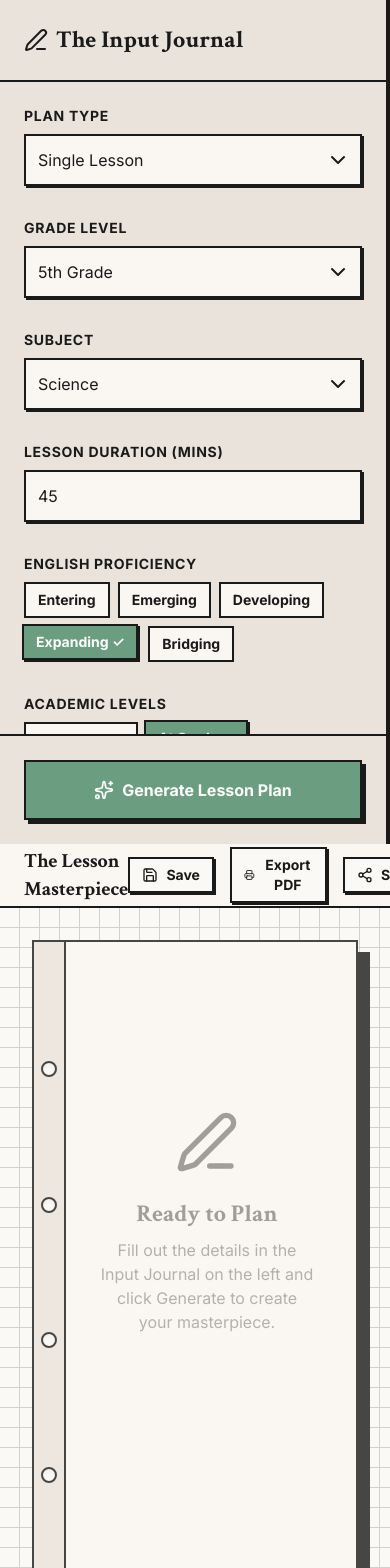
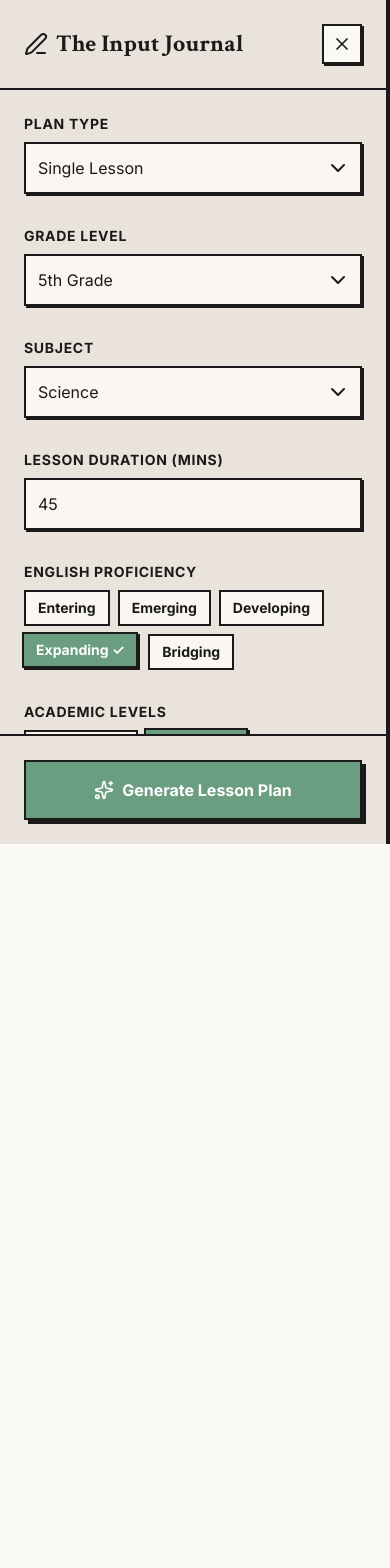
Before and after one commit to CheickDiakite-yikes/AI-Lessons-k12, a Next.js app: page / in a window 390 px wide. Shown: the top 1568 px of the page. After the commit the page ends 844 px from the top, so only its background shows below. Built offline with nearby package versions, Linux system fonts and the light colour scheme.

Commit message:
feat(LessonPlanner): Add collapsible input panel
Introduces a collapsible panel for lesson plan inputs, improving UI layout and usability. The panel can be toggled open or closed, and it automatically collapses when a new plan is generated. Icons for opening and closing the panel have been added.

```diff
--- a/components/LessonPlanner.tsx
+++ b/components/LessonPlanner.tsx
@@ -2,7 +2,7 @@
 
 import { useState, useRef, useEffect } from 'react';
 import { motion, AnimatePresence } from 'motion/react';
-import { ChevronDown, Sparkles, Save, Printer, Share2, RefreshCw, PenLine, Image as ImageIcon } from 'lucide-react';
+import { ChevronDown, Sparkles, Save, Printer, Share2, RefreshCw, PenLine, Image as ImageIcon, Menu, X } from 'lucide-react';
 import Markdown from 'react-markdown';
 import confetti from 'canvas-confetti';
 import html2pdf from 'html2pdf.js';
@@ -23,6 +23,7 @@ export function LessonPlanner() {
   const [academicLevels, setAcademicLevels] = useState<string[]>(['At Grade']);
   const [autoGenerate, setAutoGenerate] = useState(true);
   const [manualObjectives, setManualObjectives] = useState('');
+  const [isInputPanelOpen, setIsInputPanelOpen] = useState(true);
 
   const [isGenerating, setIsGenerating] = useState(false);
   const [generatedPlan, setGeneratedPlan] = useState<string | null>(null);
@@ -34,6 +35,7 @@ export function LessonPlanner() {
 
   const handleGenerate = async () => {
     setIsGenerating(true);
+    setIsInputPanelOpen(false);
     setGeneratedPlan(null);
     setGeneratedImage(null);
     setImagePrompt(null);
@@ -127,12 +129,19 @@ export function LessonPlanner() {
   return (
     <div className="flex flex-col md:flex-row min-h-screen bg-[var(--color-whisper-white)]">
       {/* Left Panel - Input Journal */}
-      <div className="w-full md:w-1/4 bg-[var(--color-soft-clay)] border-r-4 border-[var(--color-deep-ink)] flex flex-col h-screen sticky top-0 overflow-y-auto shadow-[4px_0px_0px_0px_var(--color-deep-ink)] z-10">
-        <div className="p-6 border-b-2 border-[var(--color-deep-ink)] bg-[var(--color-soft-clay)] sticky top-0 z-20">
+      <div className={`${isInputPanelOpen ? 'flex' : 'hidden'} md:flex w-full md:w-1/4 bg-[var(--color-soft-clay)] border-r-4 border-[var(--color-deep-ink)] flex-col h-screen sticky top-0 overflow-y-auto shadow-[4px_0px_0px_var(--color-deep-ink)] z-20`}>
+        <div className="p-6 border-b-2 border-[var(--color-deep-ink)] bg-[var(--color-soft-clay)] sticky top-0 z-20 flex items-center justify-between">
           <h1 className="text-2xl font-serif font-bold text-[var(--color-deep-ink)] flex items-center gap-2">
             <PenLine className="w-6 h-6" />
             The Input Journal
           </h1>
+          <button
+            onClick={() => setIsInputPanelOpen(false)}
+            className="md:hidden flex items-center justify-center p-2 border-2 border-[var(--color-deep-ink)] bg-[var(--color-whisper-white)] hover:bg-[var(--color-soft-clay)] shadow-[2px_2px_0px_0px_var(--color-deep-ink)] transition-all active:translate-y-[2px] active:translate-x-[2px] active:shadow-none"
+            aria-label="Close input panel"
+          >
+            <X className="w-5 h-5" />
+          </button>
         </div>
 
         <div className="p-6 space-y-8 flex-1">
@@ -291,19 +300,28 @@ export function LessonPlanner() {
       </div>
 
       {/* Right Panel - Output Area */}
-      <div className="w-full md:w-3/4 flex flex-col h-screen overflow-hidden bg-[var(--color-whisper-white)] relative">
+      <div className={`${isInputPanelOpen ? 'hidden' : 'flex'} md:flex w-full md:w-3/4 flex-col h-screen overflow-hidden bg-[var(--color-whisper-white)] relative`}>
         {/* Top Action Bar */}
-        <div className="h-16 border-b-2 border-[var(--color-deep-ink)] bg-[var(--color-crisp-page)] flex items-center justify-between px-6 shrink-0 z-10">
-          <h2 className="font-serif font-bold text-xl text-[var(--color-deep-ink)]">The Lesson Masterpiece</h2>
-          <div className="flex items-center gap-4">
-            <button onClick={handleSave} className="flex items-center gap-2 px-3 py-1.5 font-bold text-sm border-2 border-[var(--color-deep-ink)] bg-[var(--color-whisper-white)] hover:bg-[var(--color-soft-clay)] shadow-[2px_2px_0px_0px_var(--color-deep-ink)] transition-all active:translate-y-[2px] active:translate-x-[2px] active:shadow-none">
-              <Save className="w-4 h-4" /> Save
+        <div className="h-16 border-b-2 border-[var(--color-deep-ink)] bg-[var(--color-crisp-page)] flex items-center justify-between px-4 md:px-6 shrink-0 z-10">
+          <div className="flex items-center gap-2 md:gap-4">
+            <button
+              onClick={() => setIsInputPanelOpen(true)}
+              className="md:hidden flex items-center justify-center p-2 border-2 border-[var(--color-deep-ink)] bg-[var(--color-whisper-white)] hover:bg-[var(--color-soft-clay)] shadow-[2px_2px_0px_0px_var(--color-deep-ink)] transition-all active:translate-y-[2px] active:translate-x-[2px] active:shadow-none"
+              aria-label="Open input panel"
+            >
+              <Menu className="w-5 h-5" />
             </button>
-            <button onClick={handleExportPDF} className="flex items-center gap-2 px-3 py-1.5 font-bold text-sm border-2 border-[var(--color-deep-ink)] bg-[var(--color-whisper-white)] hover:bg-[var(--color-soft-clay)] shadow-[2px_2px_0px_0px_var(--color-deep-ink)] transition-all active:translate-y-[2px] active:translate-x-[2px] active:shadow-none">
-              <Printer className="w-4 h-4" /> Export PDF
+            <h2 className="font-serif font-bold text-lg md:text-xl text-[var(--color-deep-ink)] truncate">The Lesson Masterpiece</h2>
+          </div>
+          <div className="flex items-center gap-2 md:gap-4">
+            <button onClick={handleSave} className="flex items-center gap-2 px-2 md:px-3 py-1.5 font-bold text-sm border-2 border-[var(--color-deep-ink)] bg-[var(--color-whisper-white)] hover:bg-[var(--color-soft-clay)] shadow-[2px_2px_0px_0px_var(--color-deep-ink)] transition-all active:translate-y-[2px] active:translate-x-[2px] active:shadow-none">
+              <Save className="w-4 h-4" /> <span className="hidden sm:inline">Save</span>
             </button>
-            <button className="flex items-center gap-2 px-3 py-1.5 font-bold text-sm border-2 border-[var(--color-deep-ink)] bg-[var(--color-whisper-white)] hover:bg-[var(--color-soft-clay)] shadow-[2px_2px_0px_0px_var(--color-deep-ink)] transition-all active:translate-y-[2px] active:translate-x-[2px] active:shadow-none">
-              <Share2 className="w-4 h-4" /> Share
+            <button onClick={handleExportPDF} className="flex items-center gap-2 px-2 md:px-3 py-1.5 font-bold text-sm border-2 border-[var(--color-deep-ink)] bg-[var(--color-whisper-white)] hover:bg-[var(--color-soft-clay)] shadow-[2px_2px_0px_0px_var(--color-deep-ink)] transition-all active:translate-y-[2px] active:translate-x-[2px] active:shadow-none">
+              <Printer className="w-4 h-4" /> <span className="hidden sm:inline">Export PDF</span>
+            </button>
+            <button className="flex items-center gap-2 px-2 md:px-3 py-1.5 font-bold text-sm border-2 border-[var(--color-deep-ink)] bg-[var(--color-whisper-white)] hover:bg-[var(--color-soft-clay)] shadow-[2px_2px_0px_0px_var(--color-deep-ink)] transition-all active:translate-y-[2px] active:translate-x-[2px] active:shadow-none">
+              <Share2 className="w-4 h-4" /> <span className="hidden sm:inline">Share</span>
             </button>
           </div>
         </div>
```
